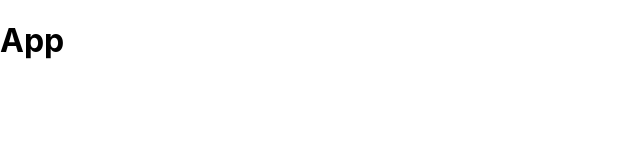
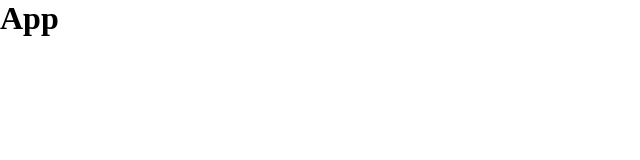
Before and after one commit to KevinTou/mk-decision-ui, a React app: page / in a window 1280 px wide. Shown: the whole page, without its empty margins (0-640 px from the left). Built offline with nearby package versions, Linux system fonts and the light colour scheme.

Commit message:
Resetting margin and padding

```diff
--- a/src/index.css
+++ b/src/index.css
@@ -1,13 +1,4 @@
-body {
+* {
   margin: 0;
-  font-family: -apple-system, BlinkMacSystemFont, 'Segoe UI', 'Roboto', 'Oxygen',
-    'Ubuntu', 'Cantarell', 'Fira Sans', 'Droid Sans', 'Helvetica Neue',
-    sans-serif;
-  -webkit-font-smoothing: antialiased;
-  -moz-osx-font-smoothing: grayscale;
+  padding: 0;
 }
-
-code {
-  font-family: source-code-pro, Menlo, Monaco, Consolas, 'Courier New',
-    monospace;
-}
```
